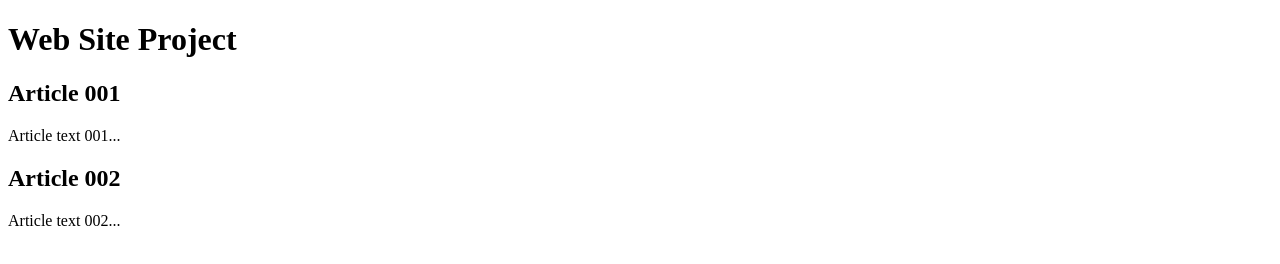
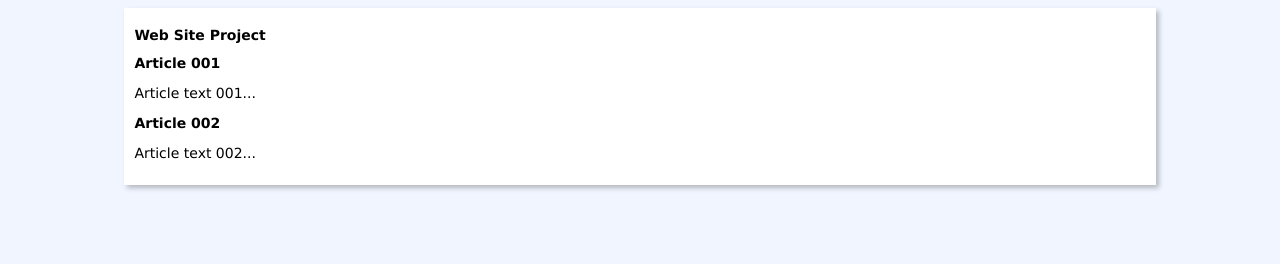
Before and after one commit to bpaulo/website-project, a plain HTML site: page index.html in a window 1280 px wide. Drawn offline with Linux system fonts and the light colour scheme.

Commit message:
Start design

```diff
--- a/index.html
+++ b/index.html
@@ -4,6 +4,7 @@
     <meta charset="UTF-8">
     <meta name="viewport" content="width=device-width, initial-scale=1.0">
     <title>Web Site Project</title>
+    <link rel="stylesheet" href="style/style.css">
 </head>
 <body>
     <main>
--- /dev/null
+++ b/style/style.css
@@ -0,0 +1,16 @@
+* {
+    font-family: 'Lucida Sans', 'Lucida Sans Regular', 'Lucida Grande', 'Lucida Sans Unicode', Geneva, Verdana, sans-serif;
+    font-size: 14px;
+}
+
+body {
+    background-color: rgb(240, 245, 255);
+}
+
+main {
+    background-color: white;
+    width: 80%;
+    margin: auto;
+    padding: 10px;
+    box-shadow: 3px 3px 5px rgba(0, 0, 0, 0.250);
+}
```
